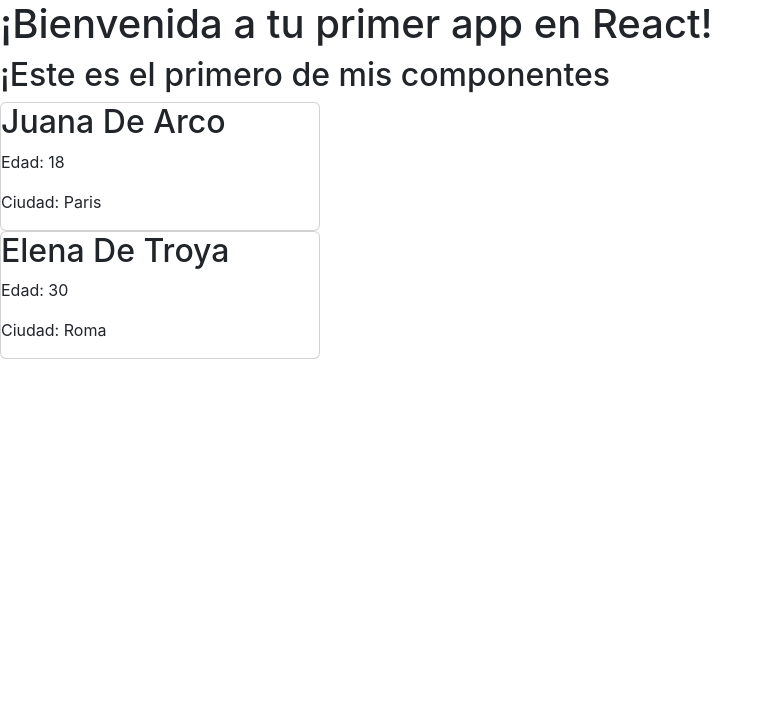
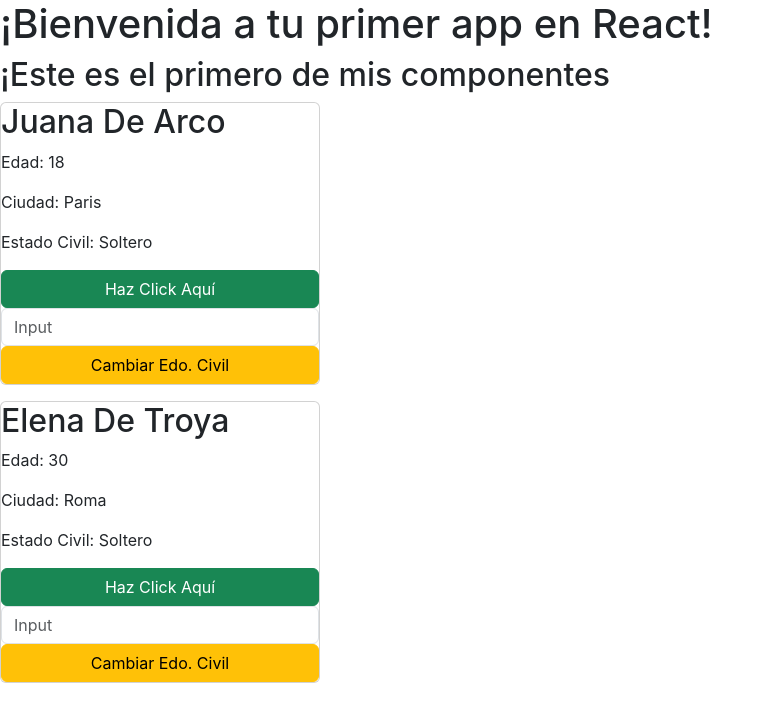
Before and after one commit to cindychateau/introReact-cr, a React (Create React App) app: page / in a window 1280 px wide. Shown: the top 722 px of the page, without its empty margins (0-773 px from the left). Built offline with nearby package versions, Linux system fonts and the light colour scheme.

Commit message:
Eventos y Estados

```diff
--- a/src/App.js
+++ b/src/App.js
@@ -7,8 +7,8 @@
       <h1>¡Bienvenida a tu primer app en React!</h1>
       <MiPrimerComponente />
 
-      <PersonCard nombre="Juana" apellido="De Arco" edad="18" ciudad="Paris" />
-      <PersonCard nombre="Elena" apellido="De Troya" edad="30" ciudad="Roma" />
+      <PersonCard nombre="Juana" apellido="De Arco" edad={18} ciudad="Paris" />
+      <PersonCard nombre="Elena" apellido="De Troya" edad={30} ciudad="Roma" />
 
 
     </div>
--- a/src/componentes/PersonCard.js
+++ b/src/componentes/PersonCard.js
@@ -1,6 +1,13 @@
 import React from "react";
 
 class PersonCard extends React.Component {
+
+    constructor(props) {
+        super(props);
+        this.state = {
+            edoCivil: "Soltero"
+        }
+    }
 
     render() {
         /*
@@ -13,14 +20,34 @@
         //apellido = this.props.apellido
         //nombre = "Elena", apellido = "De Troya", edad = 30, ciudad = "Roma"
         return(
-            <div className="col-3 card">
+            <div className="col-3 card mb-3">
                 <h2>{nombre} {apellido}</h2>
                 <p>Edad: {edad}</p>
                 <p>Ciudad: {ciudad}</p>
+                <p>Estado Civil: {this.state.edoCivil}</p>
+                <button className="btn btn-success" onClick={ this.hizoClick } >Haz Click Aquí</button>
+                <input type="text" placeholder="Input" className="form-control" onChange={ ()=>alert("Cambió") } />
+                <button className="btn btn-warning" onClick={ this.cambiarEdoCivil }>Cambiar Edo. Civil</button>
             </div>
         )
 
     }
 
+    hizoClick = () => {
+        console.log("El usuario hizo click");
+        alert("¡Gracias por hacer click!");
+    }
+
+    cambiarEdoCivil = () => {
+
+        if(this.state.edoCivil === "Soltero") {
+            this.setState({edoCivil: "Casado"});
+        } else {
+            this.setState({edoCivil: "Soltero"});
+        }
+
+
+    }
+
 }
 export default PersonCard;
```
